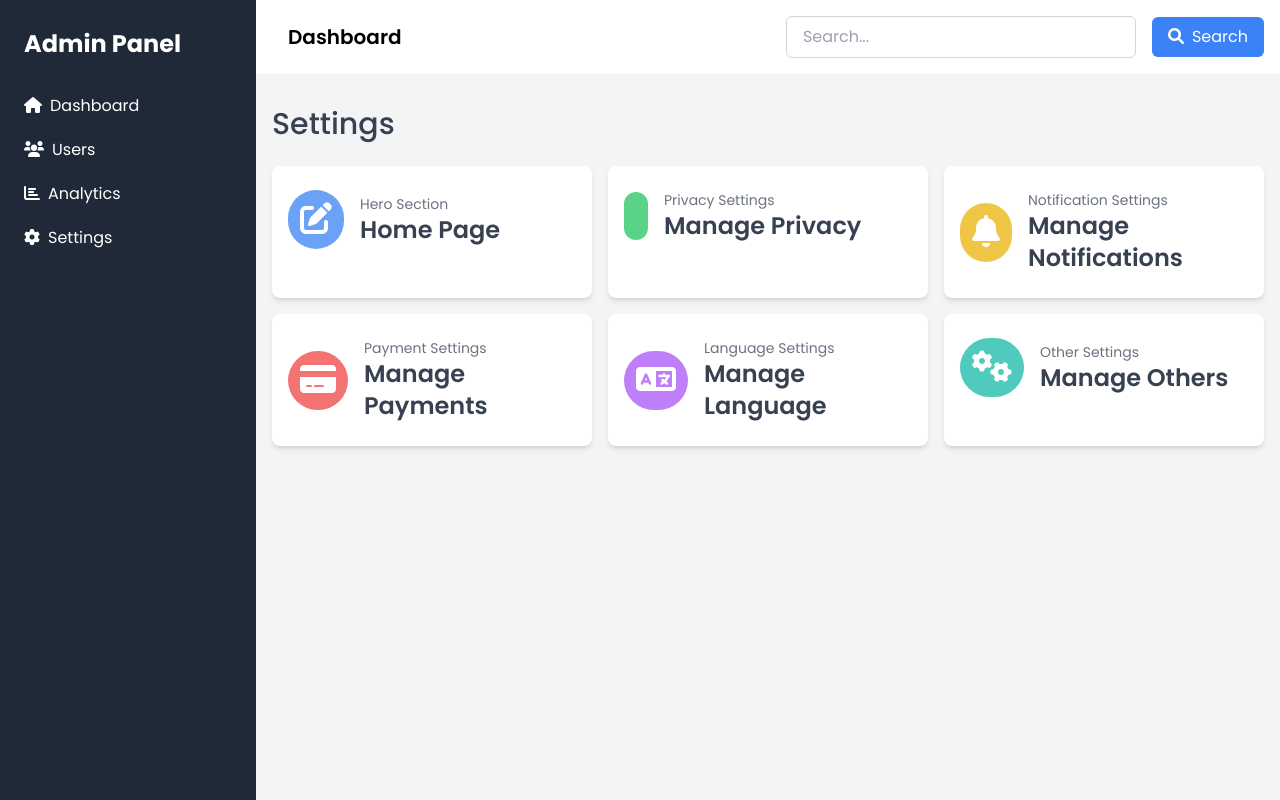
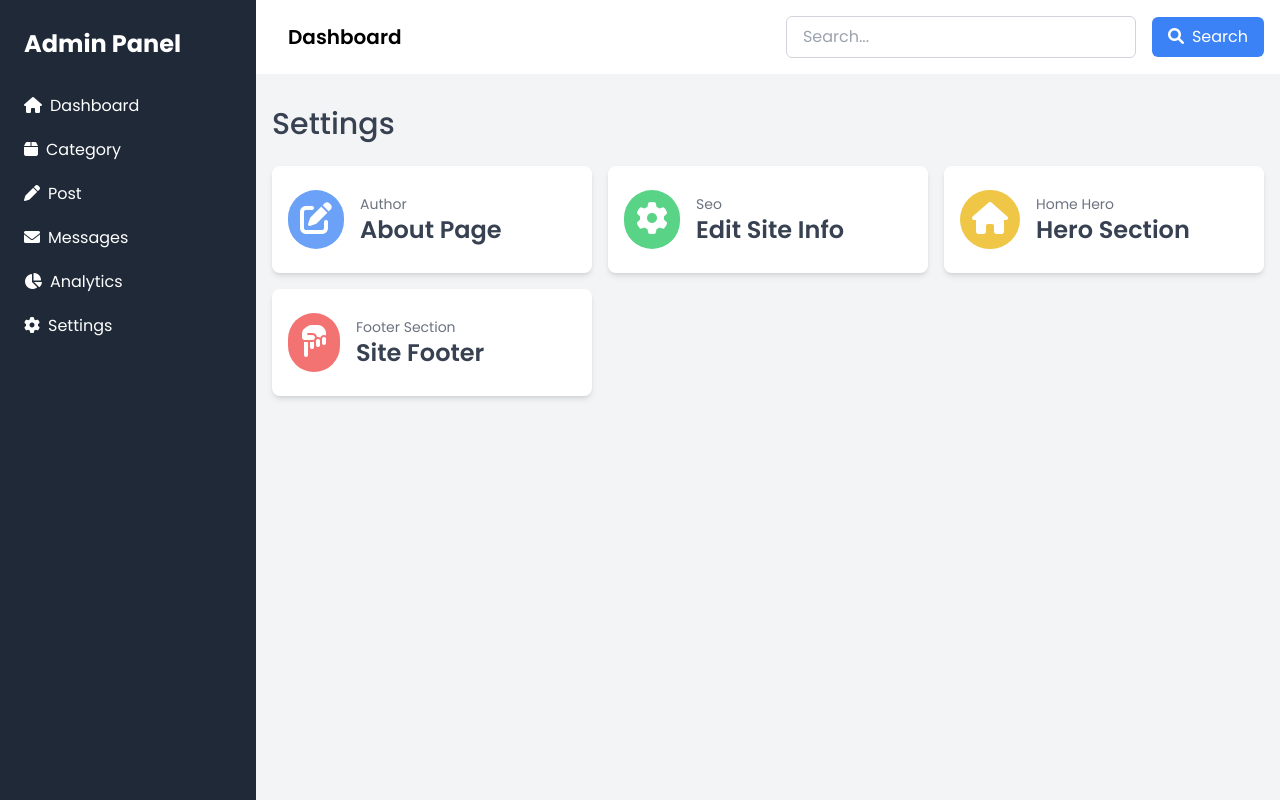
Before and after one commit to 1dev-hridoy/Simple-Blog-Website, a PHP site: page /admin/settings.php in a window 1280 px wide. Run offline with PHP 8.4, Linux system fonts and the light colour scheme; some libraries are stand-ins or nearby versions.

Commit message:
admin ui/pages done

```diff
--- a/admin/includes/__header__.php
+++ b/admin/includes/__header__.php
@@ -58,16 +58,22 @@
                 </button>
             </div>
             <nav>
-                <a href="#" class="block py-2.5 px-4 rounded transition duration-200 hover:bg-gray-700 hover:text-white">
+                <a href="./" class="block py-2.5 px-4 rounded transition duration-200 hover:bg-gray-700 hover:text-white">
                     <i class="fas fa-home mr-2"></i>Dashboard
                 </a>
-                <a href="#" class="block py-2.5 px-4 rounded transition duration-200 hover:bg-gray-700 hover:text-white">
-                    <i class="fas fa-users mr-2"></i>Users
+                <a href="./category.php" class="block py-2.5 px-4 rounded transition duration-200 hover:bg-gray-700 hover:text-white">
+                <i class="fa-solid fa-box mr-2"></i></i>Category
                 </a>
-                <a href="#" class="block py-2.5 px-4 rounded transition duration-200 hover:bg-gray-700 hover:text-white">
-                    <i class="fas fa-chart-bar mr-2"></i>Analytics
+                <a href="./post.php" class="block py-2.5 px-4 rounded transition duration-200 hover:bg-gray-700 hover:text-white">
+                <i class="fa-solid fa-pen mr-2"></i>Post
                 </a>
-                <a href="#" class="block py-2.5 px-4 rounded transition duration-200 hover:bg-gray-700 hover:text-white">
+                <a href="./messages.php" class="block py-2.5 px-4 rounded transition duration-200 hover:bg-gray-700 hover:text-white">
+                <i class="fa-solid fa-envelope mr-2"></i>Messages
+                </a>
+                <a href="./analytics.php" class="block py-2.5 px-4 rounded transition duration-200 hover:bg-gray-700 hover:text-white">
+                <i class="fa-solid fa-chart-pie mr-2"></i>Analytics
+                </a>
+                <a href="./settings.php" class="block py-2.5 px-4 rounded transition duration-200 hover:bg-gray-700 hover:text-white">
                     <i class="fas fa-cog mr-2"></i>Settings
                 </a>
             </nav>
--- a/admin/settings.php
+++ b/admin/settings.php
@@ -10,63 +10,41 @@
                         <i class="fa-solid fa-pen-to-square fa-2x"></i>
                     </div>
                     <div class="ml-4">
-                        <p class="text-gray-500 text-sm">Hero Section</p>
-                        <a href="./edit/hero-section.php" class="text-2xl font-semibold text-gray-700">Home Page</a>
+                        <p class="text-gray-500 text-sm">Author</p>
+                        <a href="./edit/profile.php" class="text-2xl font-semibold text-gray-700">About Page</a>
                     </div>
                 </div>
             </div>
             <div class="bg-white shadow-md rounded-lg px-4 py-6">
                 <div class="flex items-center">
                     <div class="p-3 rounded-full bg-green-500 bg-opacity-75 text-white">
-                        <i class="fas fa-file-pen fa-2x"></i>
+                        <i class="fas fa-gear fa-2x"></i>
                     </div>
                     <div class="ml-4">
-                        <p class="text-gray-500 text-sm">Privacy Settings</p>
-                        <a href="privacy-settings.php" class="text-2xl font-semibold text-gray-700">Manage Privacy</a>
+                        <p class="text-gray-500 text-sm">Seo</p>
+                        <a href="./edit/seo.php" class="text-2xl font-semibold text-gray-700">Edit Site Info</a>
                     </div>
                 </div>
             </div>
             <div class="bg-white shadow-md rounded-lg px-4 py-6">
                 <div class="flex items-center">
                     <div class="p-3 rounded-full bg-yellow-500 bg-opacity-75 text-white">
-                        <i class="fas fa-bell fa-2x"></i>
+                        <i class="fas fa-house fa-2x"></i>
                     </div>
                     <div class="ml-4">
-                        <p class="text-gray-500 text-sm">Notification Settings</p>
-                        <a href="notification-settings.php" class="text-2xl font-semibold text-gray-700">Manage Notifications</a>
+                        <p class="text-gray-500 text-sm">Home Hero</p>
+                        <a href="./edit/hero-section.php" class="text-2xl font-semibold text-gray-700">Hero Section</a>
                     </div>
                 </div>
             </div>
             <div class="bg-white shadow-md rounded-lg px-4 py-6">
                 <div class="flex items-center">
                     <div class="p-3 rounded-full bg-red-500 bg-opacity-75 text-white">
-                        <i class="fas fa-credit-card fa-2x"></i>
+                        <i class="fas fa-hand-point-down fa-2x"></i>
                     </div>
                     <div class="ml-4">
-                        <p class="text-gray-500 text-sm">Payment Settings</p>
-                        <a href="payment-settings.php" class="text-2xl font-semibold text-gray-700">Manage Payments</a>
-                    </div>
-                </div>
-            </div>
-            <div class="bg-white shadow-md rounded-lg px-4 py-6">
-                <div class="flex items-center">
-                    <div class="p-3 rounded-full bg-purple-500 bg-opacity-75 text-white">
-                        <i class="fas fa-language fa-2x"></i>
-                    </div>
-                    <div class="ml-4">
-                        <p class="text-gray-500 text-sm">Language Settings</p>
-                        <a href="language-settings.php" class="text-2xl font-semibold text-gray-700">Manage Language</a>
-                    </div>
-                </div>
-            </div>
-            <div class="bg-white shadow-md rounded-lg px-4 py-6">
-                <div class="flex items-center">
-                    <div class="p-3 rounded-full bg-teal-500 bg-opacity-75 text-white">
-                        <i class="fas fa-cogs fa-2x"></i>
-                    </div>
-                    <div class="ml-4">
-                        <p class="text-gray-500 text-sm">Other Settings</p>
-                        <a href="other-settings.php" class="text-2xl font-semibold text-gray-700">Manage Others</a>
+                        <p class="text-gray-500 text-sm">Footer Section</p>
+                        <a href="./edit/footer.php" class="text-2xl font-semibold text-gray-700">Site Footer</a>
                     </div>
                 </div>
             </div>
```
Also changed, not shown: admin/category.php (+13 -7 lines), admin/edit/profile.php (added, +71 -0 lines), admin/messages.php (added, +82 -0 lines).
